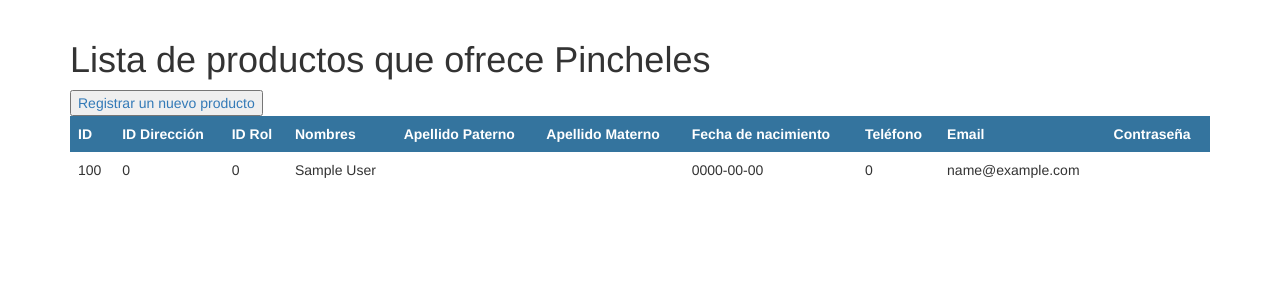
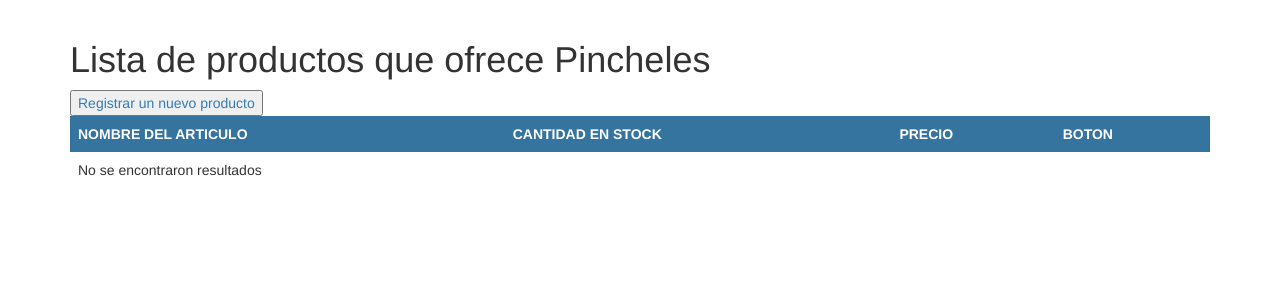
Before and after one commit to Limoncito160/ProyectoPrograWeb, a PHP site: page /articulos.php in a window 1280 px wide. Shown: the part 62-362 px from the top of the page. Run offline with PHP 8.4, Linux system fonts and the light colour scheme; the visitor is signed in with stand-in values (Sample User, id 1); data that the repository does not hold is empty.

Commit message:
Adelanto de la interfaz de productos

```diff
--- a/articulos.php
+++ b/articulos.php
@@ -51,16 +51,10 @@ include("header.php");
   <table>
     <thead>
       <tr>
-        <th>ID</th>
-        <th>ID Dirección</th>
-        <th>ID Rol</th>
-        <th>Nombres</th>
-        <th>Apellido Paterno</th>
-        <th>Apellido Materno</th>
-        <th>Fecha de nacimiento</th>
-        <th>Teléfono</th>
-        <th>Email</th>
-        <th>Contraseña</th>
+        <th>NOMBRE DEL ARTICULO</th>
+        <th>CANTIDAD EN STOCK</th>
+        <th>PRECIO</th>
+        <th>BOTON</th>
       </tr>
     </thead>
     <tbody>
@@ -74,23 +68,18 @@ include("header.php");
         exit();
       }
 
-      $sql = "SELECT * FROM USUARIOS";
+      $sql = "SELECT NOMBRE, EXISTENCIA, PRECIO FROM PRODUCTOS;";
       $result = mysqli_query($conexion, $sql);
 
       // verifica si se encontraron resultados
       if (mysqli_num_rows($result) > 0) {
         while ($row = mysqli_fetch_assoc($result)) {
           echo "<tr>";
-          echo "<td>" . $row["ID_USUARIO"] . "</td>";
-          echo "<td>" . $row["ID_DIRECCION"] . "</td>";
-          echo "<td>" . $row["ID_ROL"] . "</td>";
-          echo "<td>" . $row["NOMBRES"] . "</td>";
-          echo "<td>" . $row["AP_PATERNO"] . "</td>";
-          echo "<td>" . $row["AP_MATERNO"] . "</td>";
-          echo "<td>" . $row["F_NACIMIENTO"] . "</td>";
-          echo "<td>" . $row["TELEFONO"] . "</td>";
-          echo "<td>" . $row["EMAIL"] . "</td>";
-          echo "<td>" . $row["PASSWORD"] . "</td>";
+          echo "<td>" . $row["NOMBRE"] . "</td>";
+          echo "<td>" . $row["EXISTENCIA"] . "</td>";
+          echo "<td>" . $row["PRECIO"] . "</td>";
+          echo "<td><a href='detalles_articulo.php?id=" . $row["NOMBRE"] . "'>Ver detalles</a></td>";
+
           echo "</tr>";
         }
       } else {
```
Also changed, not shown: detalles_articulo.php (added, +14 -0 lines).
